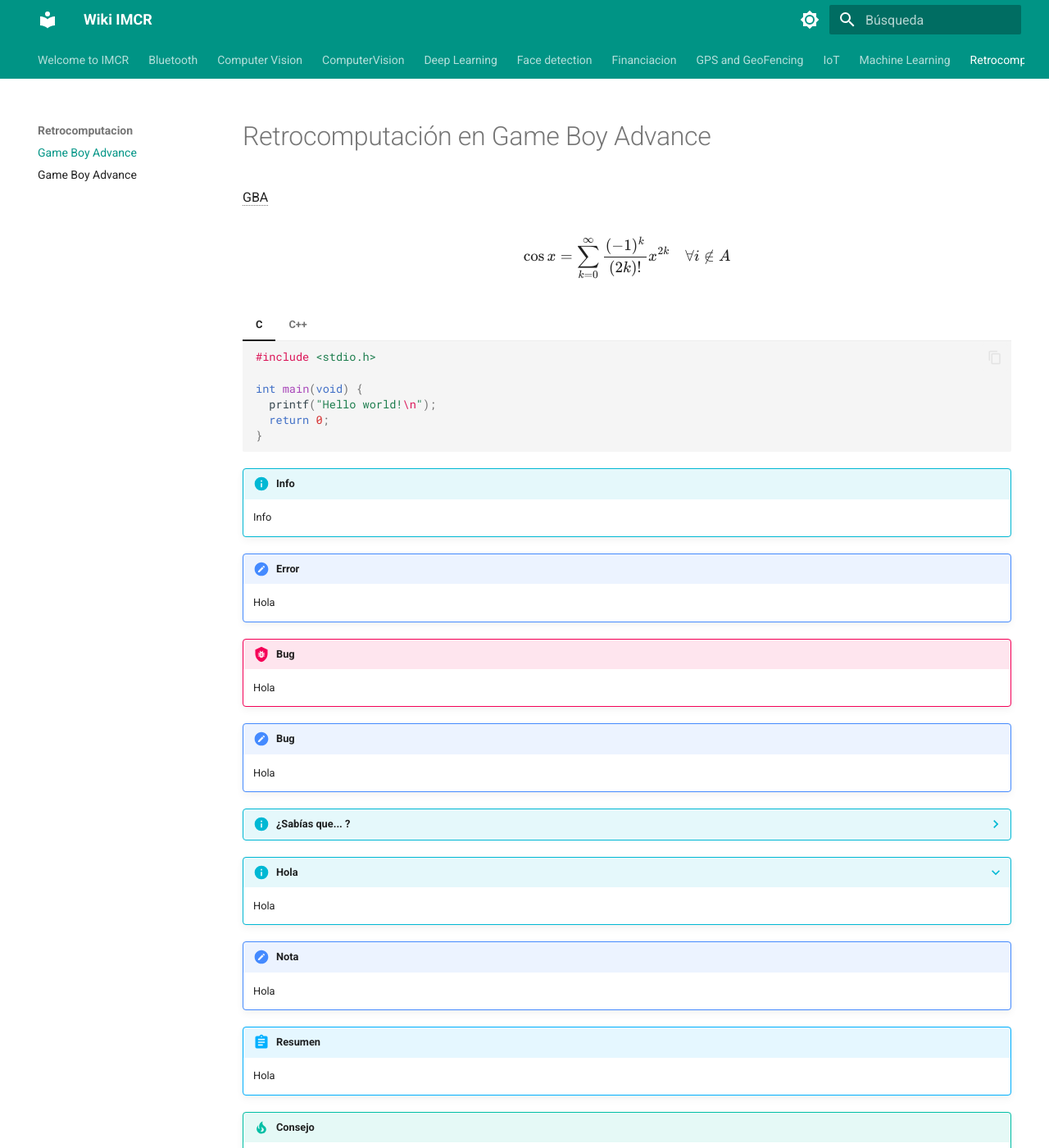
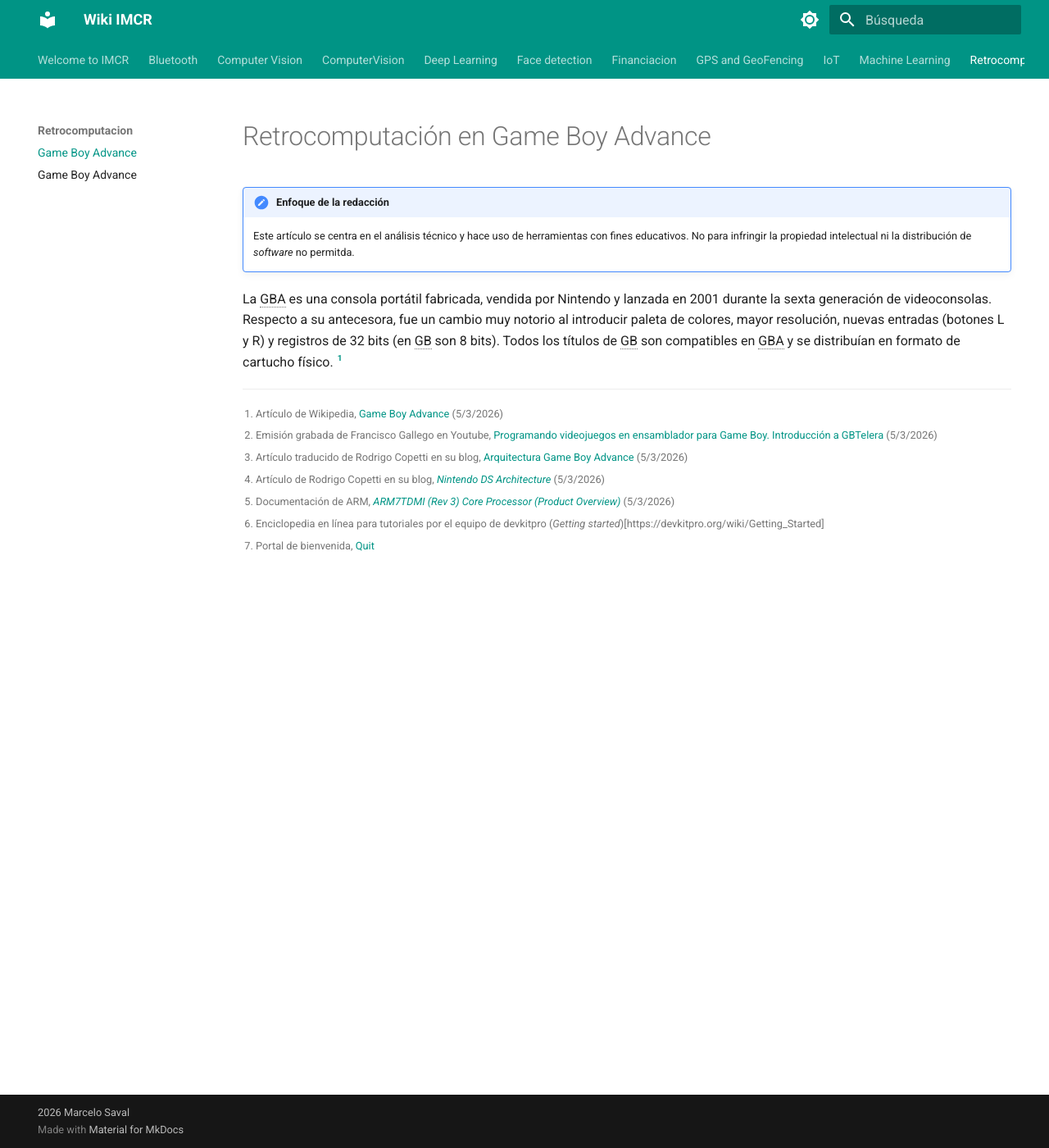
Before and after one commit to abl78-ua/Wiki-IMCR, an MkDocs documentation site: the page built from docs/Retrocomputacion/Retrocomputacion.md, in a window 1280 px wide and 1400 px high. Shown: the whole window at 82% size. Built offline with MkDocs 1.6.1 and Material for MkDocs 9.7.7, drawn with Linux system fonts in a browser that asks for light colours; some of the changed text lies outside the part shown.

Commit message:
doc: intro gba

````diff
--- a/docs/Retrocomputacion/Retrocomputacion.md
+++ b/docs/Retrocomputacion/Retrocomputacion.md
@@ -4,151 +4,27 @@ title: Game Boy Advance
 
 # Retrocomputación en Game Boy Advance
 
-GBA
+!!! note "Enfoque de la redacción"
+	Este artículo se centra en el análisis técnico y hace uso de herramientas con fines educativos. No para infringir la propiedad intelectual ni la distribución de *software* no permitda.
 
-$$
-\cos x=\sum_{k=0}^{\infty}\frac{(-1)^k}{(2k)!}x^{2k}\quad\forall i \notin A
-$$
+La GBA es una consola portátil fabricada, vendida por Nintendo y lanzada en 2001 durante la sexta generación de videoconsolas. Respecto a su antecesora, fue un cambio muy notorio al introducir paleta de colores, mayor resolución, nuevas entradas (botones L y R) y registros de 32 bits (en GB son 8 bits). Todos los títulos de GB son compatibles en GBA y se distribuían en formato de cartucho físico. [^ref:GBAwiki]
 
-=== "C"
+[^ref:GBAwiki]: Artículo de Wikipedia, [Game Boy Advance](https://en.wikipedia.org/wiki/Game_Boy_Advance) (5/3/2026)
 
-    ``` c
-    #include <stdio.h>
+[^ref:RetromanDirectoGBYT]: Emisión grabada de Francisco Gallego en Youtube, [Programando videojuegos en ensamblador para Game Boy. Introducción a GBTelera](https://www.youtube.com/watch?v=q552n1F3j9s) (5/3/2026)
 
-    int main(void) {
-      printf("Hello world!\n");
-      return 0;
-    }
-    ```
+[^ref:CopettiGBA]: Artículo traducido de Rodrigo Copetti en su blog, [Arquitectura Game Boy Advance](https://www.copetti.org/es/writings/consoles/game-boy-advance/) (5/3/2026)
 
-=== "C++"
+[^ref:CopettiNDS]: Artículo de Rodrigo Copetti en su blog, [*Nintendo DS Architecture*](https://www.copetti.org/writings/consoles/nintendo-ds/) (5/3/2026)
 
-    ``` c++
-    #include <iostream>
+[^ref:ARM7]: Documentación de ARM, [*ARM7TDMI (Rev 3) Core Processor (Product Overview)*](https://documentation-service.arm.com/static/5eb15edd9931941038e01527) (5/3/2026)
 
-    int main(void) {
-      std::cout << "Hello world!" << std::endl;
-      return 0;
-    }
-    ```
+[^ref:DevkitProGBA]: Enciclopedia en línea para tutoriales por el equipo de devkitpro (*Getting started*)[https://devkitpro.org/wiki/Getting_Started]
 
-!!! info "Info"
-	Info
+[^ref:GBStudio]: Portal de bienvenida, [Quit](https://www.gbstudio.dev/)
 
-!!! error "Error"
-	Hola
+*[GBA]: consola Game Boy Advance
 
-!!! bug "Bug"
-	Hola
+*[GB]: consola Game Boy
 
-!!! warn "Bug"
-	Hola
-
-??? info "¿Sabías que... ?"
-	Hola
-
-???+ info "Hola"
-	Hola
-
-!!! note "Nota"
-	Hola
-
-!!! abstract "Resumen"
-	Hola
-
-!!! tip "Consejo"
-	Hola
-
-!!! success "Todo bien"
-	Hola
-
-!!! question "???"
-	Hola
-
-!!! failure "Fallo"
-	Hola
-
-!!! danger "Peligro"
-	Hola
-
-!!! example "Ejemplo"
-	Hola
-
-!!! quote "Cita"
-	Hola
-
-Hola[^ref:GBAwiki]
-
-``` c++
-// Complete example of valid c++23 """code"""
-
-#include <cassert>
-#include <cstddef>
-#include <cstdint>
-#include <new>
-#include <print>
-#include <string>
-
-static int x<:10:>;
-const static long long y{ 0xFFF };
-
-struct B
-<%
-private:
-  struct Voldemort
-  {
-    int a, b;
-  };
-
-public:
-  constexpr Voldemort
-  getIce ()
-  {
-    return Voldemort{ .a = 130, .b = 69 };
-  };
-  int
-  setValue (const bool &)
-  {
-    return 130;
-  };
-  int
-  setValue (const std::string &) noexcept
-  {
-    return 69;
-  };
-  int
-  operator& () const
-  {
-    return 69;
-  };
-%>;
-
-int
-main (int argc, char **argv)
-<%
-  B pt;
-  std::print (
-      "A normal way for writing in modernest' c++ standard, {} == {}\n",
-      (pt.*static_cast<int (B::*) (const bool &)> (&B::setValue)) (+"hello"),
-      pt.setValue ("CHAO"));
-
-  auto a = pt.getIce ();
-  try
-    {
-      if (a.a
-          == static_cast<int> (reinterpret_cast<std::intptr_t> (
-              std::launder (reinterpret_cast<int (*)<:10:>> (&0 <:x:>)))))
-        throw &pt;
-    }
-  catch (...)
-    {
-    };
-
-  return (pt, +<::> <% return a.b; %>());
-%>
-
-```
-
-
-[^ref:GBAwiki]: Wikipedia, [Game Boy Advance](https://en.wikipedia.org/wiki/Game_Boy_Advance) (Consultado el 5/3/2026)
-*[GBA]: Game Boy Advance
+*[NDS]: consola Nintendo DS
````
